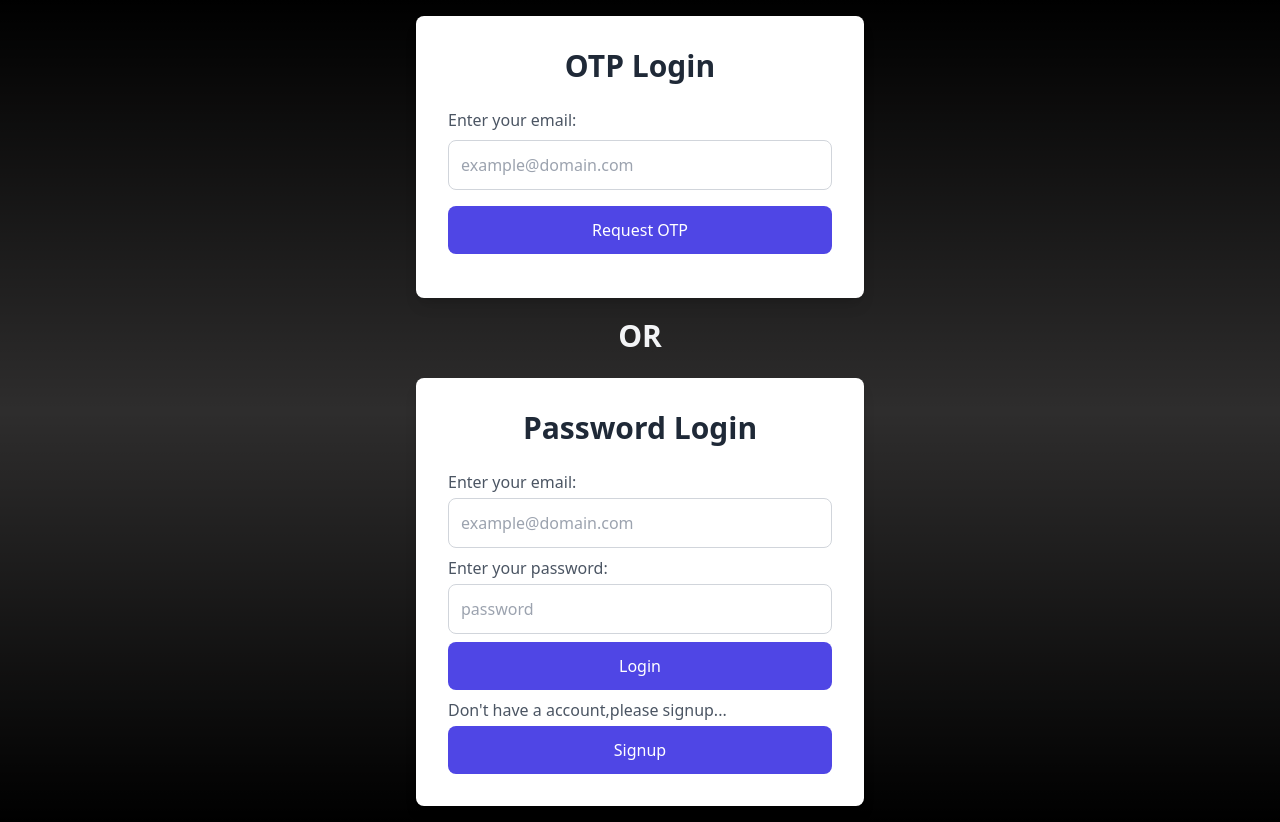
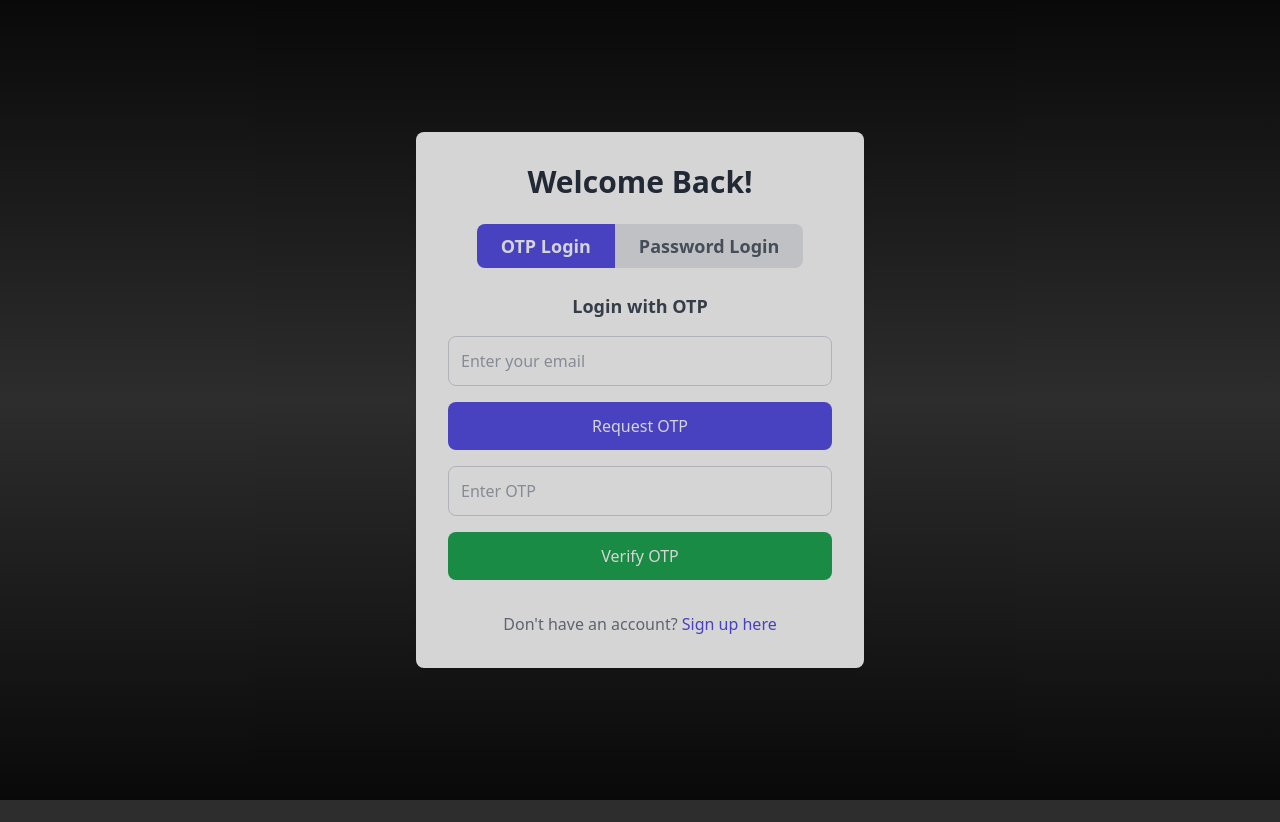
Before and after one commit to LegiT30/Aims_Portal, a React (Vite) app in the folder frontend/: page / in a window 1280 px wide. After the commit the page ends 800 px from the top, so only its background shows below. Built offline with nearby package versions, Linux system fonts and the light colour scheme.

Commit message:
Drop func added

```diff
--- a/frontend/src/Components/Login.jsx
+++ b/frontend/src/Components/Login.jsx
@@ -2,18 +2,17 @@ import React, { useState } from 'react';
 import axios from 'axios';
 import { useNavigate } from 'react-router-dom';
 
-const Login = () =>{
+const Login = () => {
   const [email, setEmail] = useState('');
-  const [otpEmail,setOtpEmail]= useState('');
+  const [otpEmail, setOtpEmail] = useState('');
   const [password, setPassword] = useState('');
   const [otp, setOtp] = useState('');
-  const [step, setStep] = useState(1);
+  const [isOtpLogin, setIsOtpLogin] = useState(true); // Toggle state
   const navigate = useNavigate();
 
   const handleRequestOtp = async () => {
     try {
       await axios.post('https://aims-portal.vercel.app/api/auth/login', { otpEmail });
-      setStep(2);
       alert('OTP sent to your email');
     } catch (error) {
       console.error(error);
@@ -24,11 +23,9 @@ const Login = () =>{
   const handleVerifyOtp = async () => {
     try {
       const response = await axios.post('https://aims-portal.vercel.app/api/auth/verify-otp', { otpEmail, otp });
-      //console.log("i am response",response);
       localStorage.setItem('token', response.data.token);
-      localStorage.setItem('name',response.data.name);
-      const { token, role } = response.data;
-      console.log("i am data :" ,response.data);
+      localStorage.setItem('name', response.data.name);
+      const { role } = response.data;
       if (role === 'student') {
         navigate('/student-dashboard');
       } else if (role === 'course_instructor') {
@@ -43,15 +40,11 @@ const Login = () =>{
   };
 
   const handleLogin = async () => {
-      try{
-        const response = await axios.post(
-          'https://aims-portal.vercel.app/api/auth/passlogin',
-          {email,password}
-        );
+    try {
+      const response = await axios.post('https://aims-portal.vercel.app/api/auth/passlogin', { email, password });
       localStorage.setItem('token', response.data.token);
-        localStorage.setItem('name',response.data.name);
-        const { token, role } = response.data;
-        console.log("i am data :" ,response.data);
+      localStorage.setItem('name', response.data.name);
+      const { role } = response.data;
       if (role === 'student') {
         navigate('/student-dashboard');
       } else if (role === 'course_instructor') {
@@ -59,115 +52,114 @@ const Login = () =>{
       } else if (role === 'faculty_advisor') {
         navigate('/advisor-dashboard');
       }
-      }catch(error){
+    } catch (error) {
       console.error(error);
       alert('Error logging in');
     }
+  };
 
-  }
-
-  const goToSignup = async () => {
-     try{
+  const goToSignup = () => {
     navigate('/signup');
-     }catch(error){
-        console.error(error);
-        alert('Cannot go to signup');
-     }
-  }
+  };
 
   return (
-    <div className="flex justify-center items-center min-h-screen bg-gradient-to-b from-black via-transparent to-black p-4">
+    <div className="flex items-center justify-center min-h-screen bg-gradient-to-b from-black via-transparent to-black opacity-80">
+      <div className="bg-white rounded-lg shadow-lg p-8 max-w-md w-full">
+        <h2 className="text-3xl font-bold text-center text-gray-800 mb-6">Welcome Back!</h2>
+
+
+        <div className="flex justify-center mb-6">
+          <button
+            onClick={() => setIsOtpLogin(true)}
+            className={`px-6 py-2 text-lg font-semibold rounded-l-lg ${
+              isOtpLogin
+                ? 'bg-indigo-600 text-white'
+                : 'bg-gray-200 text-gray-600 hover:bg-gray-300'
+            }`}
+          >
+            OTP Login
+          </button>
+          <button
+            onClick={() => setIsOtpLogin(false)}
+            className={`px-6 py-2 text-lg font-semibold rounded-r-lg ${
+              !isOtpLogin
+                ? 'bg-indigo-600 text-white'
+                : 'bg-gray-200 text-gray-600 hover:bg-gray-300'
+            }`}
+          >
+            Password Login
+          </button>
+        </div>
+
+        {isOtpLogin ? (
+          // OTP Login Form
           <div>
-
-        {step === 1 ? (
-          <div>
-            <div className="max-w-md w-full bg-white p-8 rounded-lg shadow-lg mb-5">
-              <h2 className="text-3xl font-extrabold text-gray-800 mb-6 text-center"> OTP Login</h2>
-              <label className="block text-gray-600 font-medium mb-2" htmlFor="email">
-                Enter your email:
-              </label>
+            <h3 className="text-lg font-semibold text-gray-700 mb-4 text-center">Login with OTP</h3>
             <input
-                id="email"
               type="email"
-                placeholder="example@domain.com"
+              placeholder="Enter your email"
               value={otpEmail}
               onChange={(e) => setOtpEmail(e.target.value)}
-                className="w-full p-3 border border-gray-300 rounded-lg mb-4 focus:outline-none focus:ring-2 focus:ring-indigo-500"
+              className="w-full p-3 border border-gray-300 rounded-lg mb-4 focus:outline-none focus:ring focus:ring-indigo-500"
             />
             <button
               onClick={handleRequestOtp}
-                className="w-full bg-indigo-600 text-white py-3 px-4 rounded-lg hover:bg-indigo-700 transition duration-300 mb-3"
+              className="w-full bg-indigo-600 text-white py-3 px-4 rounded-lg hover:bg-indigo-700 transition duration-300 mb-4"
             >
               Request OTP
             </button>
-
-            </div>
-            <h2 className="text-3xl font-extrabold text-gray-100 mb-6 text-center">OR</h2>
-            <div className="max-w-md w-full bg-white p-8 rounded-lg shadow-lg">
-              <h2 className="text-3xl font-extrabold text-gray-800 mb-6 text-center">Password Login</h2>
-              <label className="block text-gray-600 font-medium mb-1" htmlFor="email">
-                Enter your email:
-              </label>
             <input
-                id="email2"
-                type="email"
-                placeholder="example@domain.com"
-                value={email}
-                onChange={(e) => setEmail(e.target.value)}
-                className="w-full p-3 border border-gray-300 rounded-lg mb-2 focus:outline-none focus:ring-2 focus:ring-indigo-500"
-              />
-              <label className="block text-gray-600 font-medium mb-1" htmlFor="email">
-                Enter your password:
-              </label>
-              <input
-                id="pasword"
-                type="password"
-                placeholder="password"
-                value={password}
-                onChange={(e) => setPassword(e.target.value)}
-                className="w-full p-3 border border-gray-300 rounded-lg mb-2 focus:outline-none focus:ring-2 focus:ring-indigo-500"
-              />
-              <button
-                onClick={handleLogin}
-                className="w-full bg-indigo-600 text-white py-3 px-4 rounded-lg hover:bg-indigo-700 transition duration-300 mb-2"
-              >
-                Login
-              </button>
-              <label className="block text-gray-600 font-medium mb-1" htmlFor="email">
-                Don't have a account,please signup...
-              </label>
-              <button
-                onClick={goToSignup}
-                className="w-full bg-indigo-600 text-white py-3 px-4 rounded-lg hover:bg-indigo-700 transition duration-300"
-              >
-                Signup
-              </button>
-            </div>
-          </div>
-
-
-        ) : (
-          <div className="max-w-md w-full bg-white p-8 rounded-lg shadow-lg mb-5">
-            <h2 className="text-3xl font-extrabold text-gray-800 mb-6 text-center"> OTP Login</h2>
-            <label className="block text-gray-600 font-medium mb-2" htmlFor="otp">
-              Enter OTP:
-            </label>
-            <input
-              id="otp"
               type="text"
               placeholder="Enter OTP"
               value={otp}
               onChange={(e) => setOtp(e.target.value)}
-              className="w-full p-3 border border-gray-300 rounded-lg mb-4 focus:outline-none focus:ring-2 focus:ring-indigo-500"
+              className="w-full p-3 border border-gray-300 rounded-lg mb-4 focus:outline-none focus:ring focus:ring-indigo-500"
             />
             <button
               onClick={handleVerifyOtp}
-              className="w-full bg-indigo-600 text-white py-3 px-4 rounded-lg hover:bg-indigo-700 transition duration-300"
+              className="w-full bg-green-600 text-white py-3 px-4 rounded-lg hover:bg-green-700 transition duration-300"
             >
               Verify OTP
             </button>
           </div>
+        ) : (
+          // Password Login Form
+          <div>
+            <h3 className="text-lg font-semibold text-gray-700 mb-4 text-center">Login with Password</h3>
+            <input
+              type="email"
+              placeholder="Enter your email"
+              value={email}
+              onChange={(e) => setEmail(e.target.value)}
+              className="w-full p-3 border border-gray-300 rounded-lg mb-4 focus:outline-none focus:ring focus:ring-indigo-500"
+            />
+            <input
+              type="password"
+              placeholder="Enter your password"
+              value={password}
+              onChange={(e) => setPassword(e.target.value)}
+              className="w-full p-3 border border-gray-300 rounded-lg mb-4 focus:outline-none focus:ring focus:ring-indigo-500"
+            />
+            <button
+              onClick={handleLogin}
+              className="w-full bg-indigo-600 text-white py-3 px-4 rounded-lg hover:bg-indigo-700 transition duration-300"
+            >
+              Login
+            </button>
+          </div>
         )}
+
+        <div className="text-center mt-8">
+          <p className="text-gray-500">
+            Don't have an account?{' '}
+            <button
+              onClick={goToSignup}
+              className="text-indigo-600 hover:underline focus:outline-none focus:ring focus:ring-indigo-300"
+            >
+              Sign up here
+            </button>
+          </p>
+        </div>
       </div>
     </div>
   );
--- a/frontend/src/Components/Signup.jsx
+++ b/frontend/src/Components/Signup.jsx
@@ -5,18 +5,18 @@ import { useNavigate } from 'react-router-dom';
 const Signup = () => {
   const [email, setEmail] = useState('');
   const [role, setRole] = useState('student');
-  const [name,setName] =  useState('');
-  const [password,setPassword] = useState('');
+  const [name, setName] = useState('');
+  const [password, setPassword] = useState('');
   const navigate = useNavigate();
 
   const handleSignup = async () => {
     try {
-      await axios.post('https://aims-portal.vercel.app/api/auth/signup', { email, role, name,password});
+      await axios.post('https://aims-portal.vercel.app/api/auth/signup', { email, role, name, password });
       alert('Signup successful.');
       navigate('/');
     } catch (error) {
       console.error(error);
-      alert('Error during signup');
+      alert('User Already Exists');
     }
   };
 
@@ -27,54 +27,80 @@ const Signup = () => {
       console.error(error);
       alert('Error in going to login');
     }
-  }
+  };
 
   return (
-    <div className="flex flex-col justify-center font-[sans-serif] sm:h-screen p-4">
-        <div className="max-w-md mx-auto bg-white p-8 rounded-lg shadow-md">
-        <h2 className="text-2xl font-bold mb-6 text-center">Signup</h2>
+    <div className="flex items-center justify-center min-h-screen bg-gradient-to-b from-black via-transparent to-black opacity-80">
+      <div className="bg-white rounded-2xl shadow-lg p-10 w-full max-w-md">
+        <h2 className="text-3xl font-extrabold text-center text-gray-800 mb-6">Create an Account</h2>
+        <p className="text-center text-gray-600 mb-8">
+          Please fill in the form to create your account.
+        </p>
+
+        {/* Name Input */}
+        <div className="mb-4">
+          <label className="block text-sm font-medium text-gray-700 mb-1">Name</label>
           <input
             type="text"
-            placeholder="Enter Name"
+            placeholder="Enter your name"
             value={name}
             onChange={(e) => setName(e.target.value)}
-            className="w-full p-2 mb-4 border border-gray-300 rounded-lg"
+            className="w-full px-4 py-3 border border-gray-300 rounded-lg focus:outline-none focus:ring-2 focus:ring-indigo-500"
           />
+        </div>
+
+        {/* Email Input */}
+        <div className="mb-4">
+          <label className="block text-sm font-medium text-gray-700 mb-1">Email</label>
           <input
             type="email"
-            placeholder="Enter email"
+            placeholder="Enter your email"
             value={email}
             onChange={(e) => setEmail(e.target.value)}
-            className="w-full p-2 mb-4 border border-gray-300 rounded-lg"
+            className="w-full px-4 py-3 border border-gray-300 rounded-lg focus:outline-none focus:ring-2 focus:ring-indigo-500"
           />
+        </div>
+
+        {/* Password Input */}
+        <div className="mb-4">
+          <label className="block text-sm font-medium text-gray-700 mb-1">Password</label>
           <input
             type="password"
-            placeholder="Enter password"
+            placeholder="Enter your password"
             value={password}
             onChange={(e) => setPassword(e.target.value)}
-            className="w-full p-2 mb-4 border border-gray-300 rounded-lg"
+            className="w-full px-4 py-3 border border-gray-300 rounded-lg focus:outline-none focus:ring-2 focus:ring-indigo-500"
           />
+        </div>
+
+        {/* Role Selection */}
+        <div className="mb-6">
+          <label className="block text-sm font-medium text-gray-700 mb-1">Role</label>
           <select
             value={role}
             onChange={(e) => setRole(e.target.value)}
-            className="w-full p-2 mb-4 border border-gray-300 rounded-lg"
+            className="w-full px-4 py-3 border border-gray-300 rounded-lg focus:outline-none focus:ring-2 focus:ring-indigo-500"
           >
             <option value="student">Student</option>
             <option value="course_instructor">Course Instructor</option>
             <option value="faculty_advisor">Faculty Advisor</option>
           </select>
+        </div>
+
+        {/* Signup Button */}
         <button
           onClick={handleSignup}
-            className="w-full bg-indigo-600 text-white py-2 px-4 rounded-lg hover:bg-indigo-700 mb-3"
+          className="w-full bg-indigo-600 text-white py-3 px-4 rounded-lg hover:bg-indigo-700 transition duration-300 mb-4"
         >
           Signup
         </button>
 
+        {/* Go to Login Button */}
         <button
           onClick={goToLogin}
-            className="w-full bg-indigo-600 text-white py-2 px-4 rounded-lg hover:bg-indigo-700"
+          className="w-full bg-gray-200 text-gray-800 py-3 px-4 rounded-lg hover:bg-gray-300 transition duration-300"
         >
-            Go to Login
+          Back to Login
         </button>
       </div>
     </div>
```
Also changed, not shown: frontend/src/Components/StudentDashboard.jsx (+13 -3 lines), 2 other files (tests, documents, lock files or other folders). Lines whose indentation alone changed are shown as unchanged.
